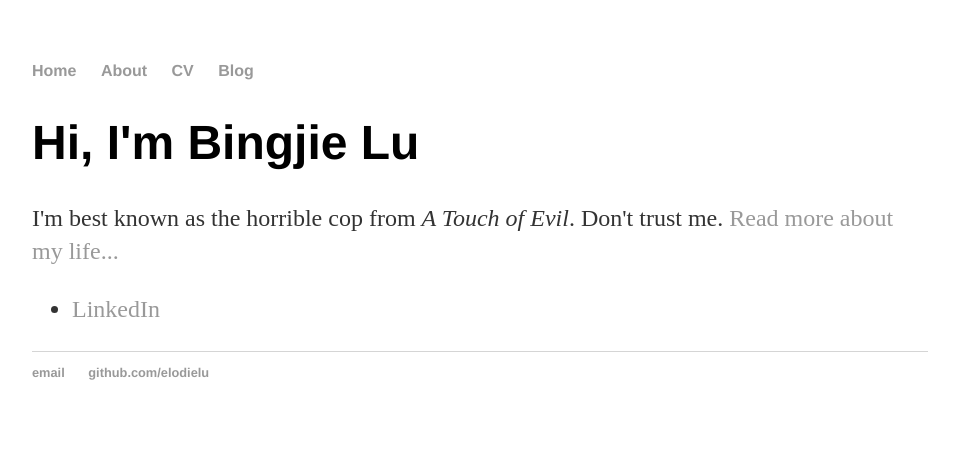
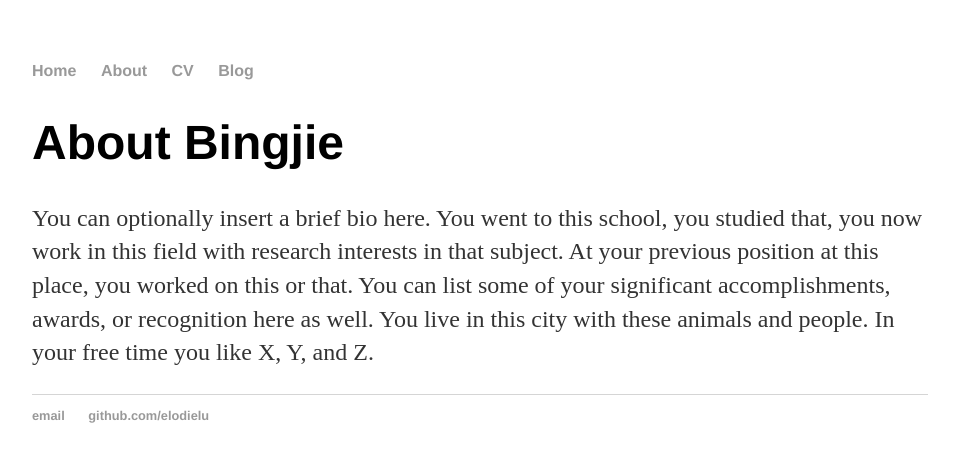
Before and after one commit to elodielu/elodielu.github.io, a Jekyll site: the page built from index.html, in a window 1280 px wide. Shown: the top 462 px of the page, without its empty margins (160-1119 px from the left). Built offline with Jekyll 4.4.1, drawn with Linux system fonts in a browser that asks for light colours.

Commit message:
Update index.html

```diff
--- a/index.html
+++ b/index.html
@@ -1,13 +1,11 @@
 ---
 layout: default
-title: Bingjie Lu
+title: About Bingjie Lu
 ---
 
-		<div class="blurb">
-			<h1>Hi, I'm Bingjie Lu</h1>
-			<p>I'm best known as the horrible cop from <em>A Touch of Evil</em>. Don't trust me. <a href="/about">Read more about my life...</a></p>
+		<div class="about">
+			<h1>About Bingjie</h1>
+			<p>You can optionally insert a brief bio here. You went to this school, you studied that, you now work in this field with research interests in that subject. At your previous position at this place, you worked on this or that. You can list some of your significant accomplishments, awards, or recognition here as well. You live in this city with these animals and people. In your free time you like X, Y, and Z.</p>
 
-			<ul class="contacts">
-				<li><a href="https://www.linkedin.com/in/bingjie-lu/">LinkedIn</a></li>
-				</ul>
+
 		</div>
```
